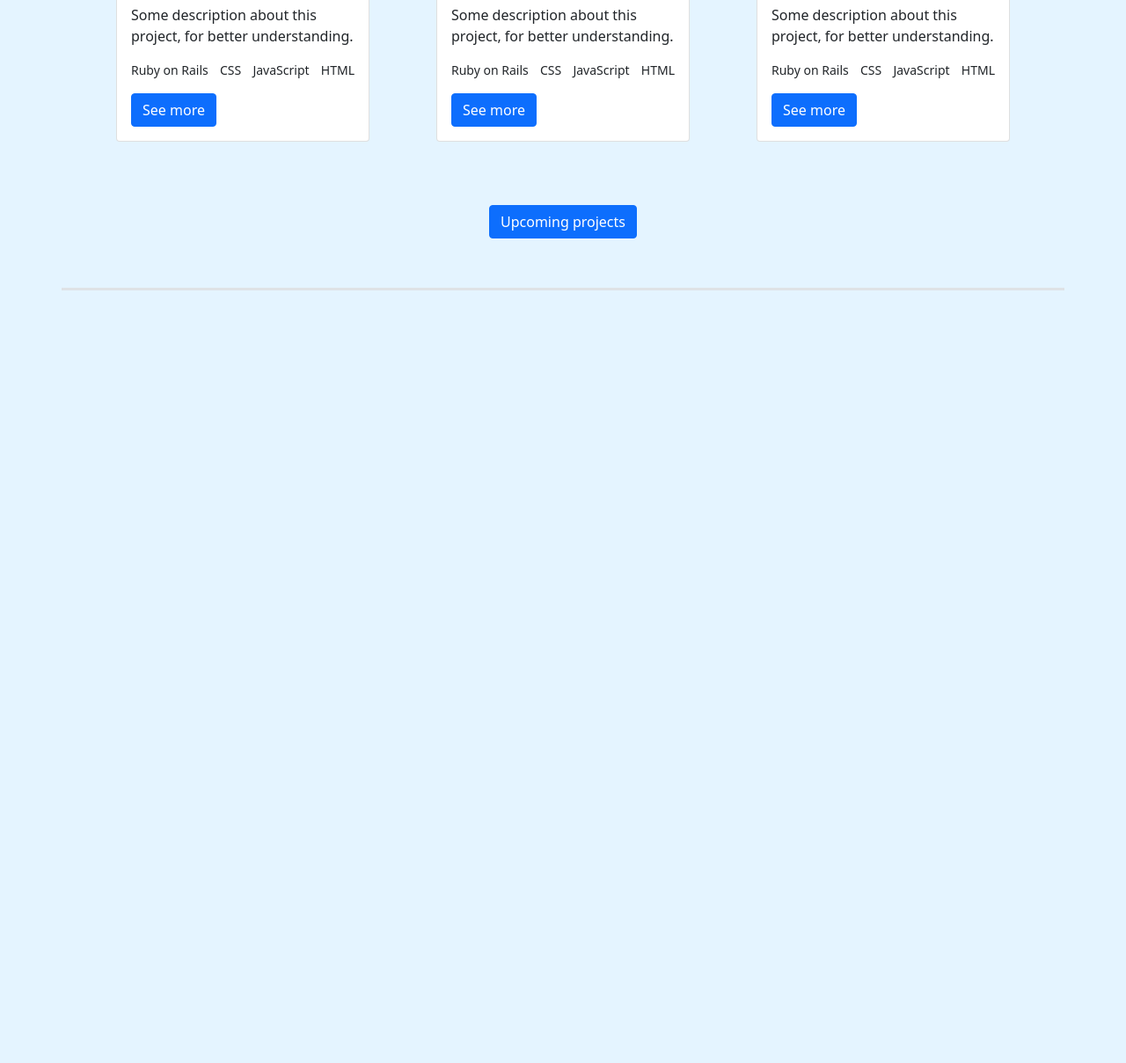
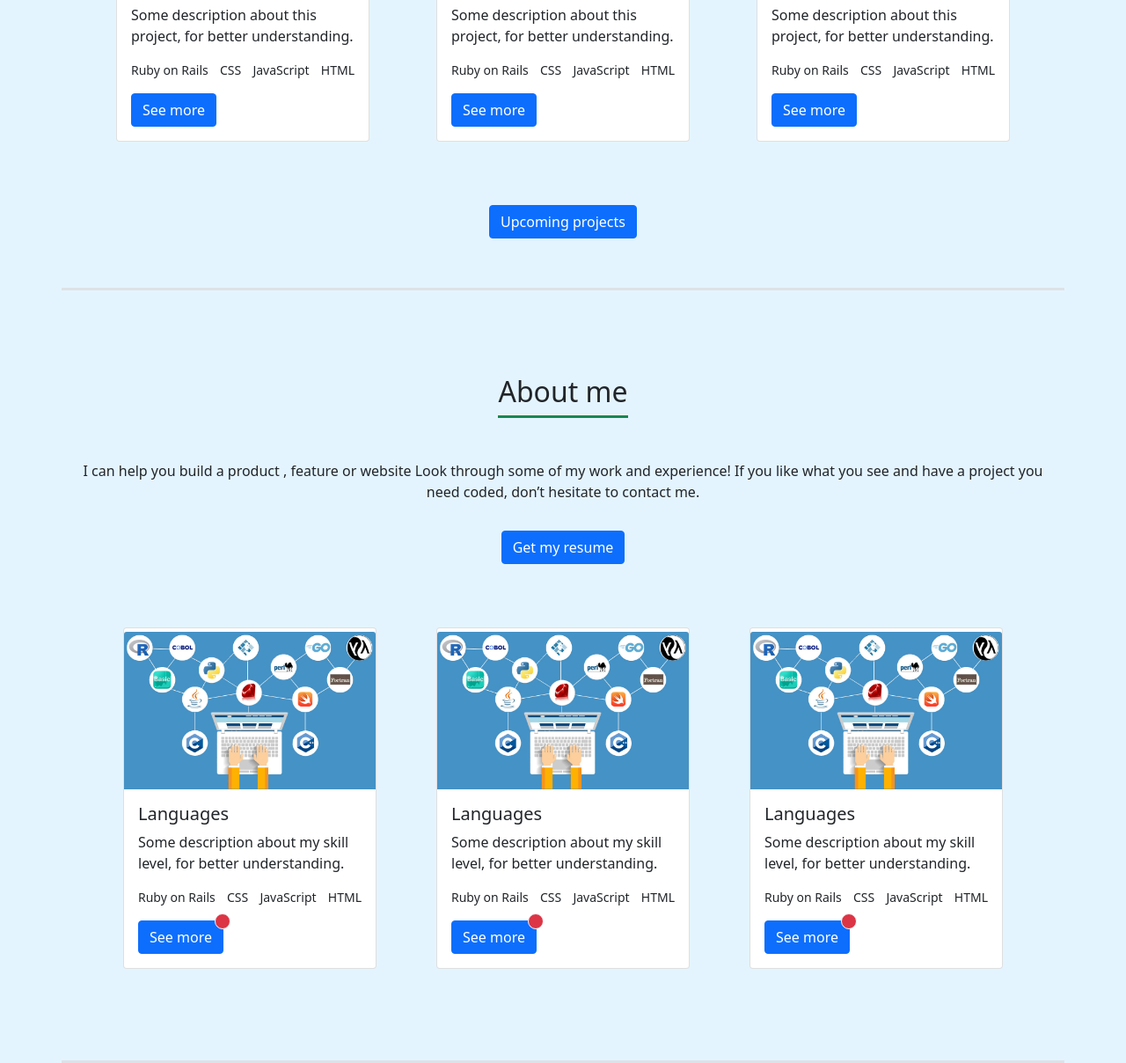
Before and after one commit to efmomoh/al-amin-and-enssah-bootstrap-portfolio, a website: page index.html in a window 1280 px wide. Shown: the part 910-2118 px from the top of the page at 88% size. Before the commit the page ends 1288 px from the top, so only its background shows below. Drawn offline with nearby package versions, Linux system fonts and the light colour scheme.

Commit message:
Add about section

```diff
--- a/index.html
+++ b/index.html
@@ -46,10 +46,14 @@
         </ul>
       </section>
     </header>
+
     <!--Main section start-->
+
     <main class="d-flex flex-column align-items-center">
       <h2 class="text-center my-5 d-inline-block border-bottom border-3 border-success pb-2 pt-5">My Recent Works</h2>
+
       <!--Work section-->
+
       <section class="container row pb-5 mb-5 border-3 border-bottom">
         <div class="col-md-6 col-lg-4 d-flex justify-content-center my-2">
           <div class="card" style="width: 18rem;">
@@ -179,6 +183,88 @@
         </div>
       </section>
 
+      <!--About Secton-->
+
+      <scetion class="container d-flex flex-column align-items-center pb-5 border-3 border-bottom" id="aboutme">
+        <h2 class="text-center my-5 d-inline-block border-bottom border-3 border-success pb-2">About me</h2>
+
+        <div class="container d-flex flex-column align-items-center">
+          <p class="text-center"> I can help you build a product , feature or website Look through some of my work and experience! If you like what you see and have a project you need coded,
+            don’t hesitate to contact me.</p>
+
+          <a href="#" class="btn btn-primary my-3">Get my resume</a>
+        </div>
+
+        <div class="container row my-5">
+          <div class="col-md-6 col-lg-4 d-flex justify-content-center my-2">
+            <div class="card" style="width: 18rem;">
+              <img src="./image/programming-languages.jpg" class="card-img-top mt-1" alt="programming languages">
+              <div class="card-body">
+                <h5 class="card-title">Languages</h5>
+                <p class="card-text">Some description about my skill level, for better understanding.
+                </p>
+                <ul class="d-flex justify-content-between small fs-8 list-unstyled">
+                  <li>Ruby on Rails</li>
+                  <li>CSS</li>
+                  <li>JavaScript</li>
+                  <li>HTML</li>
+                </ul>
+                <a href="#" class="btn btn-primary position-relative">See more
+                  <span class="position-absolute top-0 start-100 translate-middle p-2 bg-danger border border-light rounded-circle">
+                    <span class="visually-hidden">New alerts</span>
+                </a>
+              </div>
+            </div>
+          </div>
+
+          <div class="col-md-6 col-lg-4 d-flex justify-content-center my-2">
+            <div class="card" style="width: 18rem;">
+              <img src="./image/programming-languages.jpg" class="card-img-top mt-1" alt="programming languages">
+              <div class="card-body">
+                <h5 class="card-title">Languages</h5>
+                <p class="card-text">Some description about my skill level, for better understanding.
+                </p>
+                <ul class="d-flex justify-content-between small fs-8 list-unstyled">
+                  <li>Ruby on Rails</li>
+                  <li>CSS</li>
+                  <li>JavaScript</li>
+                  <li>HTML</li>
+                </ul>
+                <a href="#" class="btn btn-primary position-relative">See more
+                  <span class="position-absolute top-0 start-100 translate-middle p-2 bg-danger border border-light rounded-circle">
+                    <span class="visually-hidden">New alerts</span>
+                </a>
+              </div>
+            </div>
+          </div>
+
+          <div class="col-md-12 col-lg-4 d-flex justify-content-center my-2">
+            <div class="card" style="width: 18rem;">
+              <img src="./image/programming-languages.jpg" class="card-img-top mt-1" alt="programming languages">
+              <div class="card-body">
+                <h5 class="card-title">Languages</h5>
+                <p class="card-text">Some description about my skill level, for better understanding.
+                </p>
+                <ul class="d-flex justify-content-between small fs-8 list-unstyled">
+                  <li>Ruby on Rails</li>
+                  <li>CSS</li>
+                  <li>JavaScript</li>
+                  <li>HTML</li>
+                </ul>
+                <a href="#" class="btn btn-primary position-relative">See more
+                  <span class="position-absolute top-0 start-100 translate-middle p-2 bg-danger border border-light rounded-circle">
+                    <span class="visually-hidden">New alerts</span>
+                  </span>
+                </a>
+              </div>
+            </div>
+          </div>
+        </div>
+      </scetion>
+    </main>
+
+    <!--Main Section end-->
+
     <!-- Optional JavaScript; choose one of the two! -->
 
     <!-- Option 1: Bootstrap Bundle with Popper -->
```
